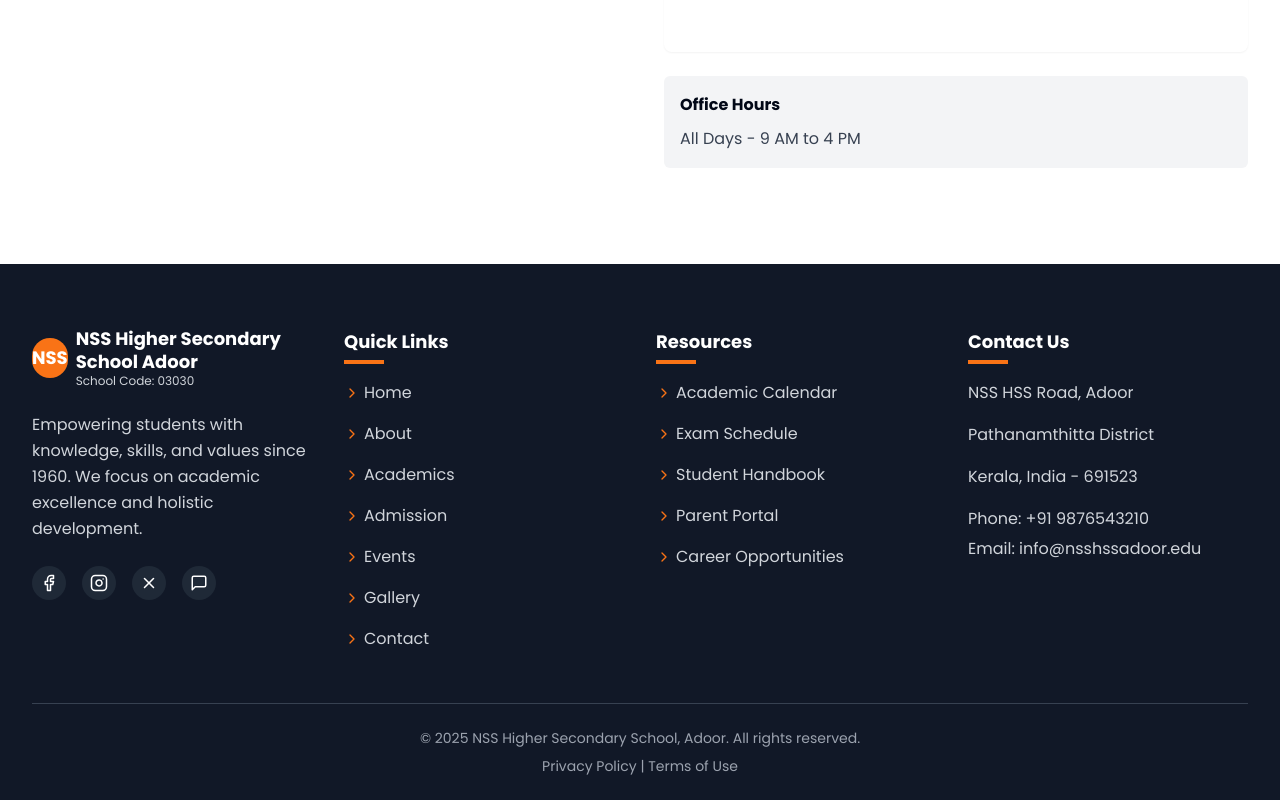
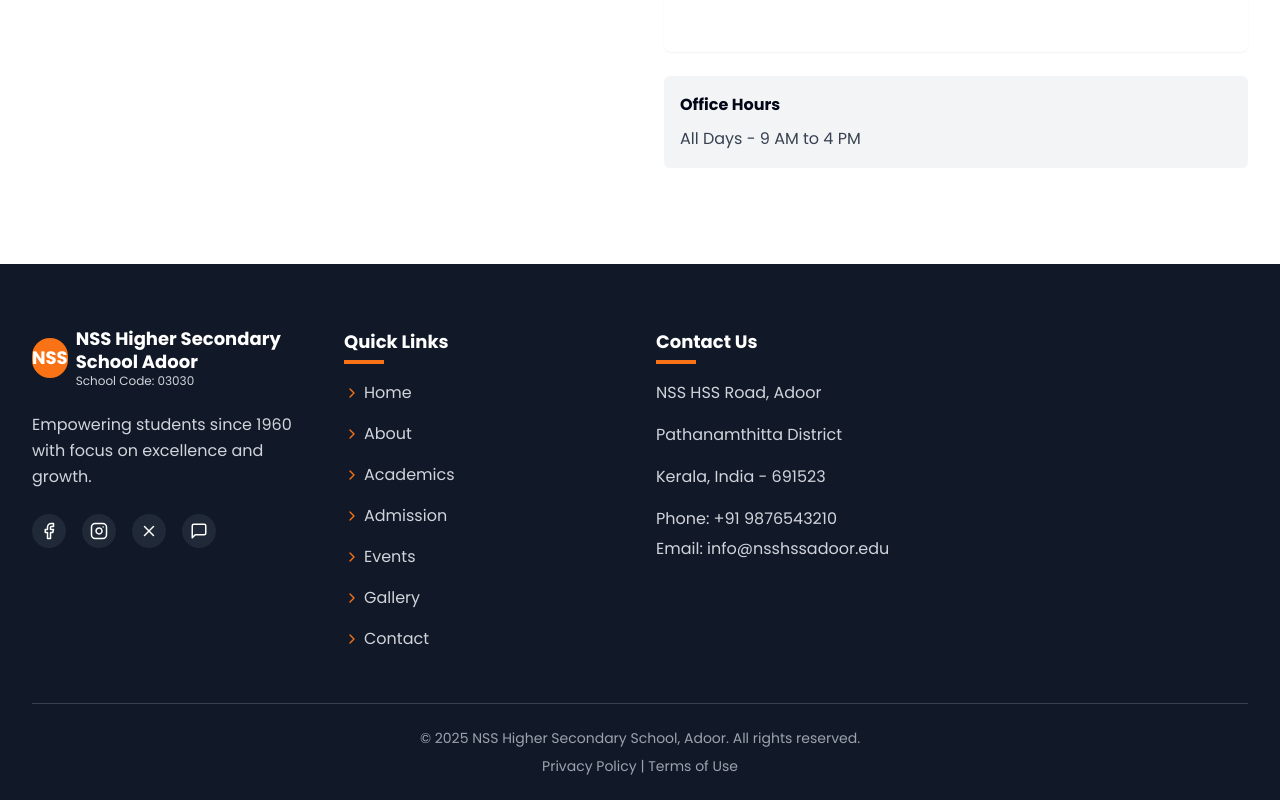
Before and after one commit to rohanrmg24/nsshssadoorwebsite, a React (Vite) app: page / in a window 1280 px wide. Shown: the part 10592-11392 px from the top of the page. Built offline with nearby package versions, Linux system fonts and the light colour scheme; grey boxes are pictures that could not be loaded.

Commit message:
Visual edit in Lovable
Edited UI in Lovable

```diff
--- a/src/components/Footer.tsx
+++ b/src/components/Footer.tsx
@@ -53,9 +53,16 @@ const Footer = () => {
                 <p className="text-xs leading-tight text-gray-300">School Code: 03030</p>
               </div>
             </div>
-            <p className="mb-6 text-gray-300">
-              Empowering students with knowledge, skills, and values since 1960. We focus on academic excellence and holistic development.
-            </p>
+            <p className="mb-6 text-gray-300">Empowering students since 1960 with focus on excellence and growth.
+
+
+
+
+
+
+
+
+          </p>
             <div className="flex gap-4">
               <a href="#" className="bg-gray-800 p-2 rounded-full hover:bg-primary transition-colors">
                 <Facebook size={18} />
@@ -89,20 +96,7 @@ const Footer = () => {
           </div>
 
           {/* Resources */}
-          <div>
-            <h3 className="text-lg font-bold mb-6 relative inline-block">
-              Resources
-              <span className="absolute -bottom-2 left-0 w-10 h-1 bg-primary"></span>
-            </h3>
-            <ul className="space-y-3">
-              {resourceLinks.map(link => <li key={link.name}>
-                  <a href={link.href} className="inline-flex items-center text-gray-300 hover:text-white hover:translate-x-1 transition-all">
-                    <ChevronRight size={16} className="mr-1 text-primary" />
-                    {link.name}
-                  </a>
-                </li>)}
-            </ul>
-          </div>
+
 
           {/* Contact Info */}
           <div>
```
